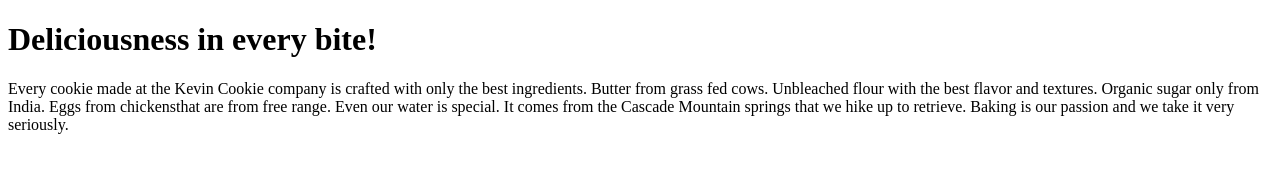
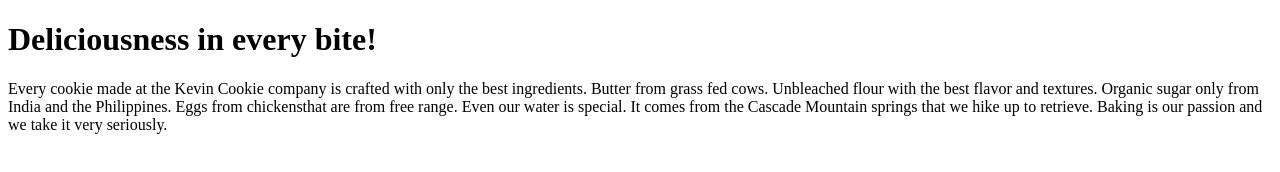
Before and after one commit to crucial-keydev/git_practice, a plain HTML site: page index.htm in a window 1280 px wide. Drawn offline with Linux system fonts and the light colour scheme.

Commit message:
Update index.htm

```diff
--- a/index.htm
+++ b/index.htm
@@ -4,7 +4,7 @@
 
 <h1>Deliciousness in every bite!</h1>
 
-<p>Every cookie made at the Kevin Cookie company is crafted with only the best ingredients. Butter from grass fed cows. Unbleached flour with the best flavor and textures. Organic sugar only from India. Eggs from chickensthat are from free range. Even our water is special. It comes from the Cascade Mountain springs that we hike up to retrieve. Baking is our passion and we take it very seriously.</p>
+<p>Every cookie made at the Kevin Cookie company is crafted with only the best ingredients. Butter from grass fed cows. Unbleached flour with the best flavor and textures. Organic sugar only from India and the Philippines. Eggs from chickensthat are from free range. Even our water is special. It comes from the Cascade Mountain springs that we hike up to retrieve. Baking is our passion and we take it very seriously.</p>
 
 
 </body>
```
